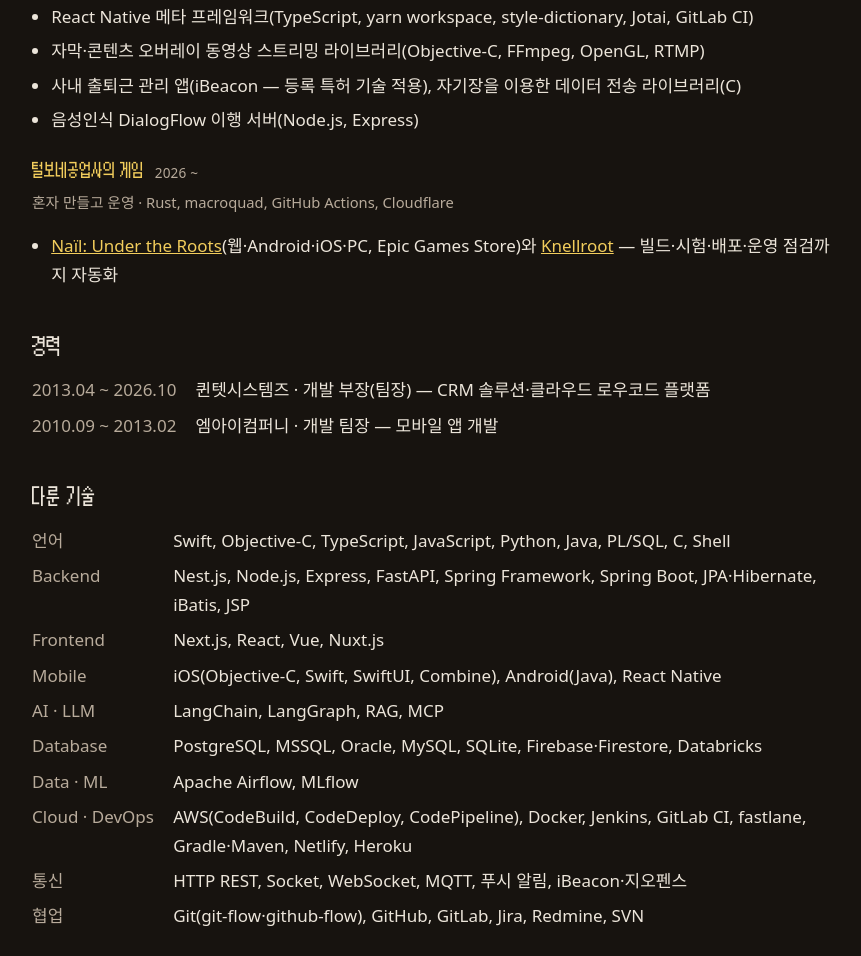
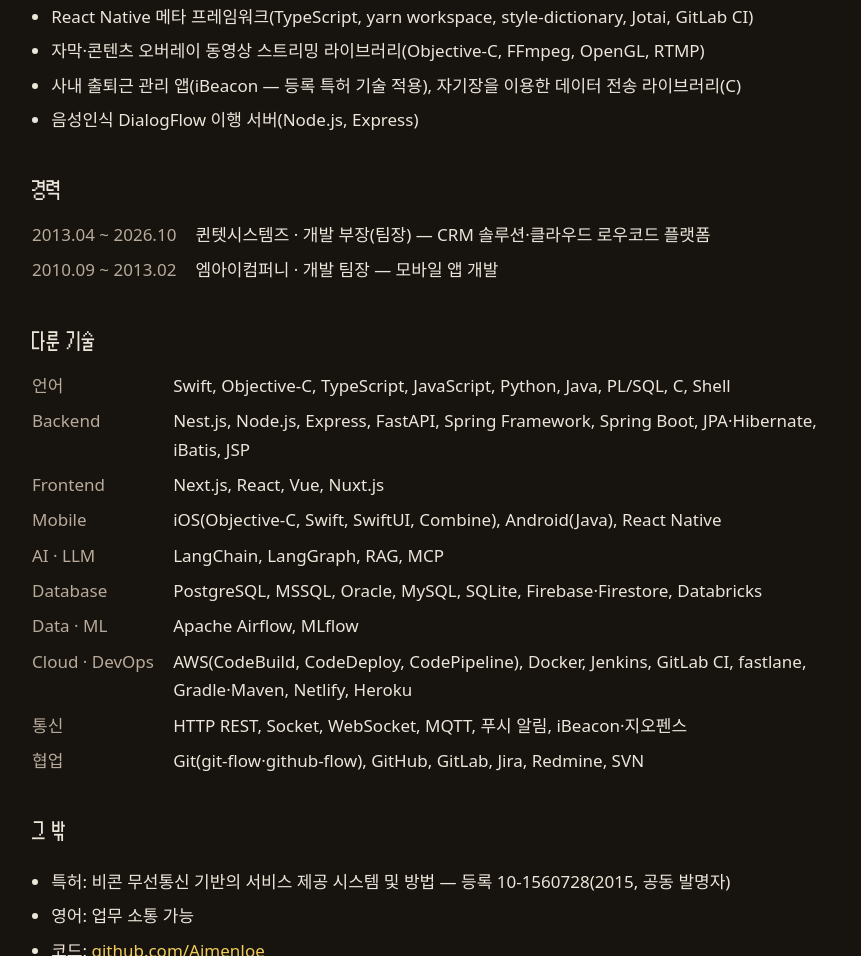
Before and after one commit to AimenJoe/beardworks, a plain HTML site: page work.html in a window 1280 px wide. Shown: the part 3092-4048 px from the top of the page, without its empty margins (208-1069 px from the left). Drawn offline with Linux system fonts and the light colour scheme.

Commit message:
해 온 일: 게임 항목 빼기(게임은 첫 페이지·게임 페이지에 이미 있다, 사장 2026-11-24)

```diff
--- a/work.html
+++ b/work.html
@@ -169,11 +169,6 @@
       <li>음성인식 DialogFlow 이행 서버(Node.js, Express)</li>
     </ul>
 
-    <h3>털보네공업사의 게임 <span class="when">2026 ~</span></h3>
-    <p class="meta">혼자 만들고 운영 · Rust, macroquad, GitHub Actions, Cloudflare</p>
-    <ul>
-      <li><a href="https://nail.beardworks.io/">Naïl: Under the Roots</a>(웹·Android·iOS·PC, Epic Games Store)와 <a href="https://knellroot.beardworks.io/">Knellroot</a> — 빌드·시험·배포·운영 점검까지 자동화</li>
-    </ul>
 
     <h2 id="career">경력</h2>
     <dl class="contact">
```
Also changed, not shown: en/work.html (+0 -5 lines), fonts/galmuri11-sub.woff2.
